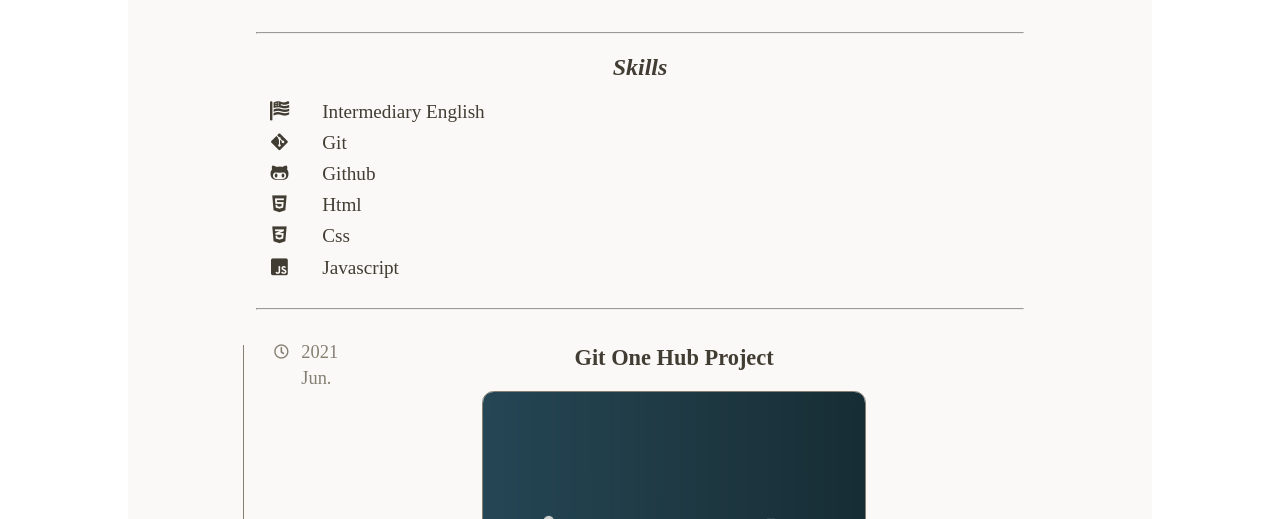
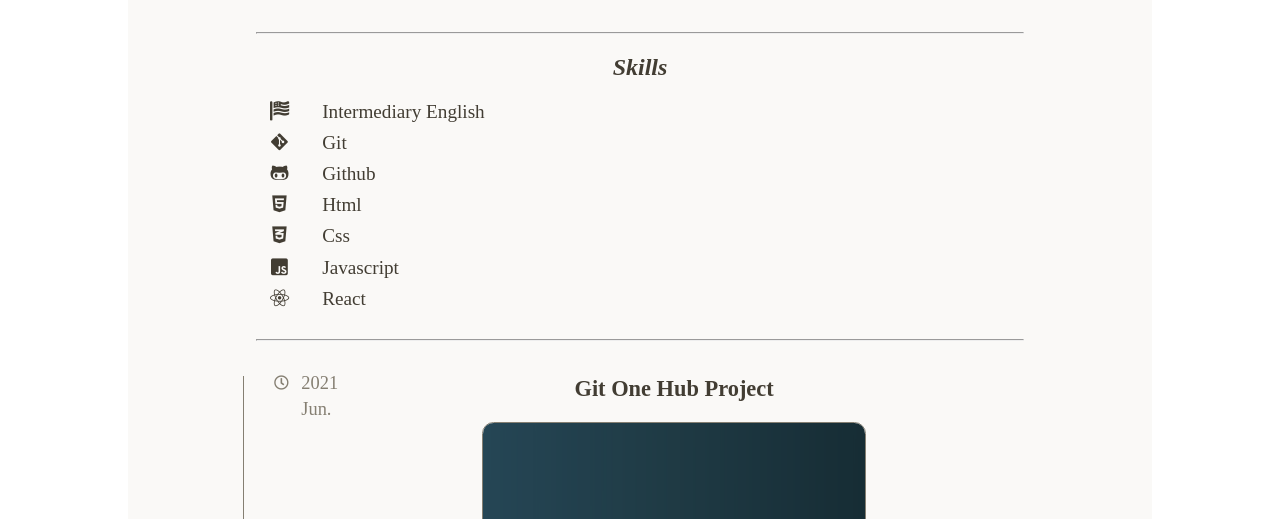
Before and after one commit to LeoFuna/LeoFuna.github.io, a plain HTML site: page index.html in a window 1280 px wide. Shown: the part 599-1118 px from the top of the page. Drawn offline with Linux system fonts and the light colour scheme.

Commit message:
Add react on skills

```diff
--- a/index.html
+++ b/index.html
@@ -110,6 +110,10 @@
         <div class="list-element">
           <i class="fab fa-js-square"></i>
           <p id='js'>Javascript</p>
+        </div>
+        <div class="list-element">
+          <i class="fab fa-react"></i>
+          <p id='js'>React</p>
         </div>
       </div>
       <hr id="final-hr">
```
